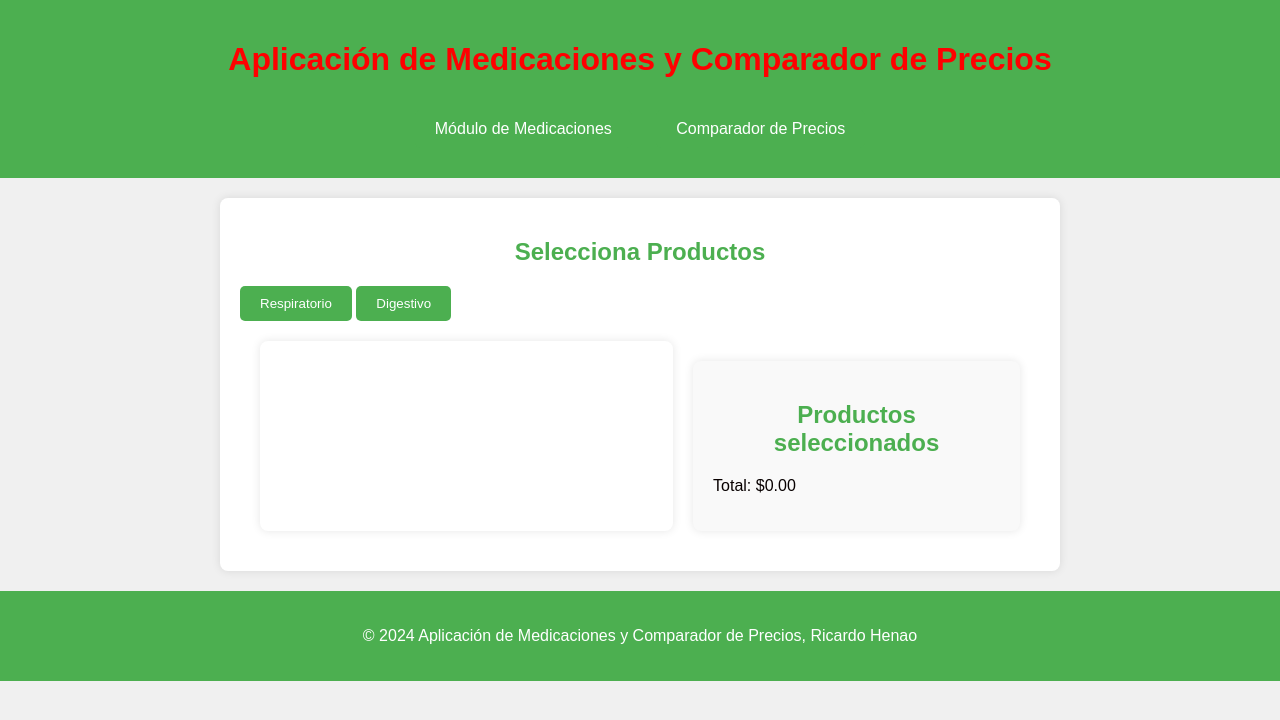
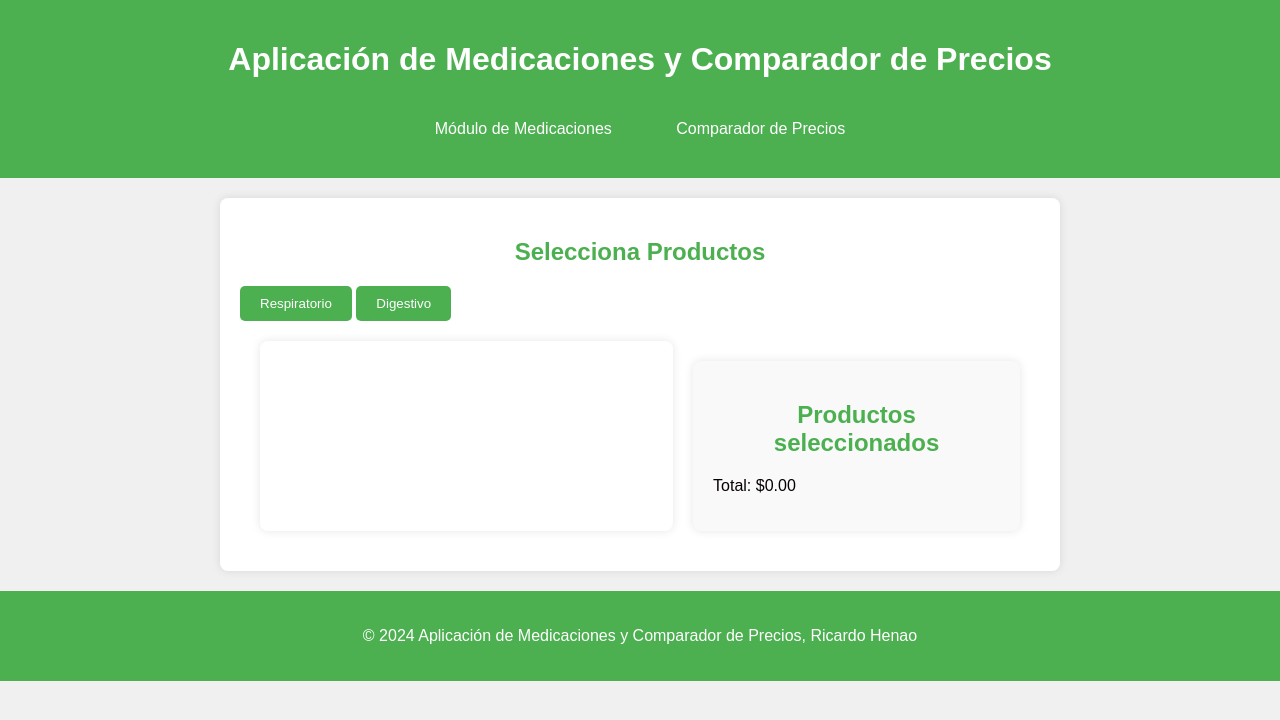
Before and after one commit to ricardohenaoagudelo/Programa-Medicaciones-Alura, a plain HTML site: page index.html in a window 1280 px wide. Drawn offline with Linux system fonts and the light colour scheme.

Commit message:
Update styles.css

```diff
--- a/styles.css
+++ b/styles.css
@@ -13,7 +13,7 @@ h1, h2 {
   font-weight: bold;
 }
   header h1 {
-    color: red !important; /* Cambia el color específico del título en el header */
+   color: rgb(254, 254, 254) !important; /* Forzar el color */
   }
 
 
```
